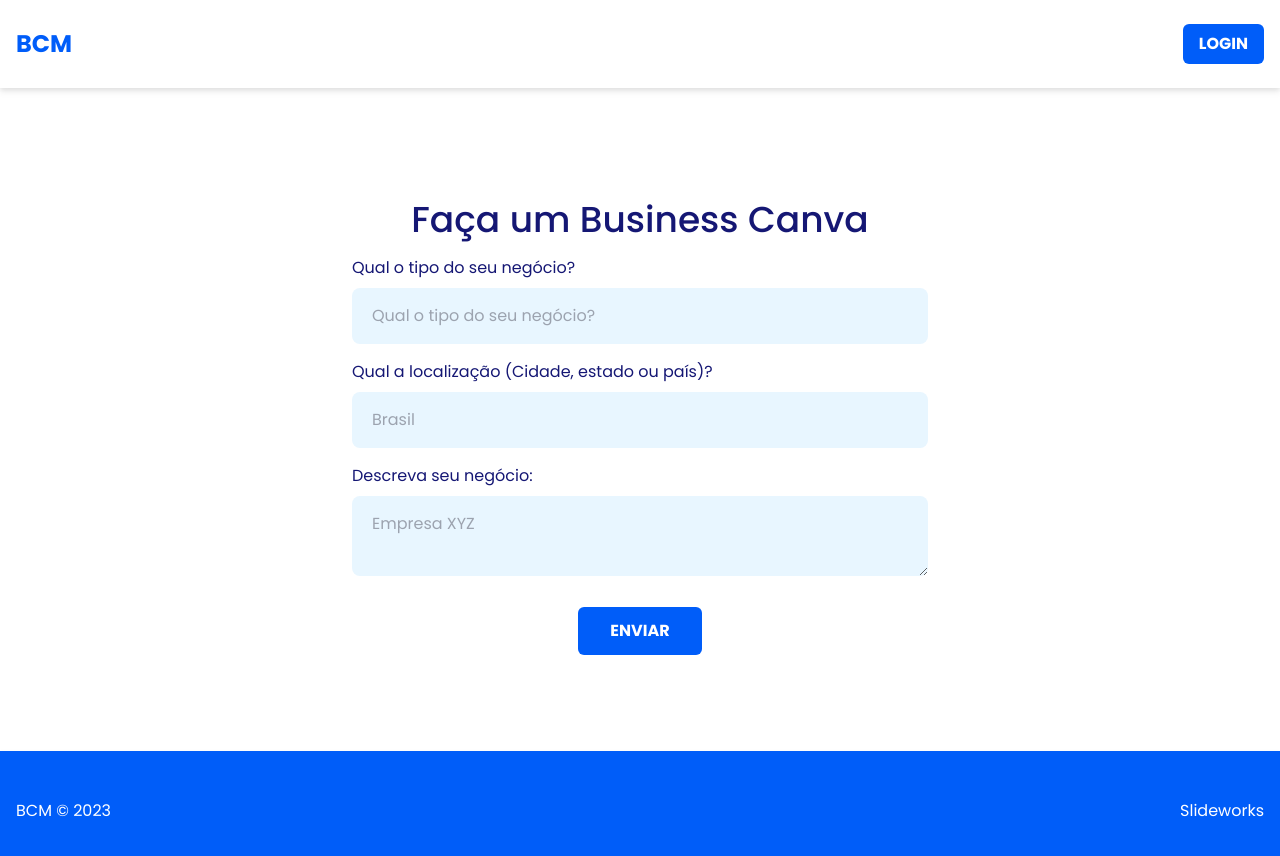
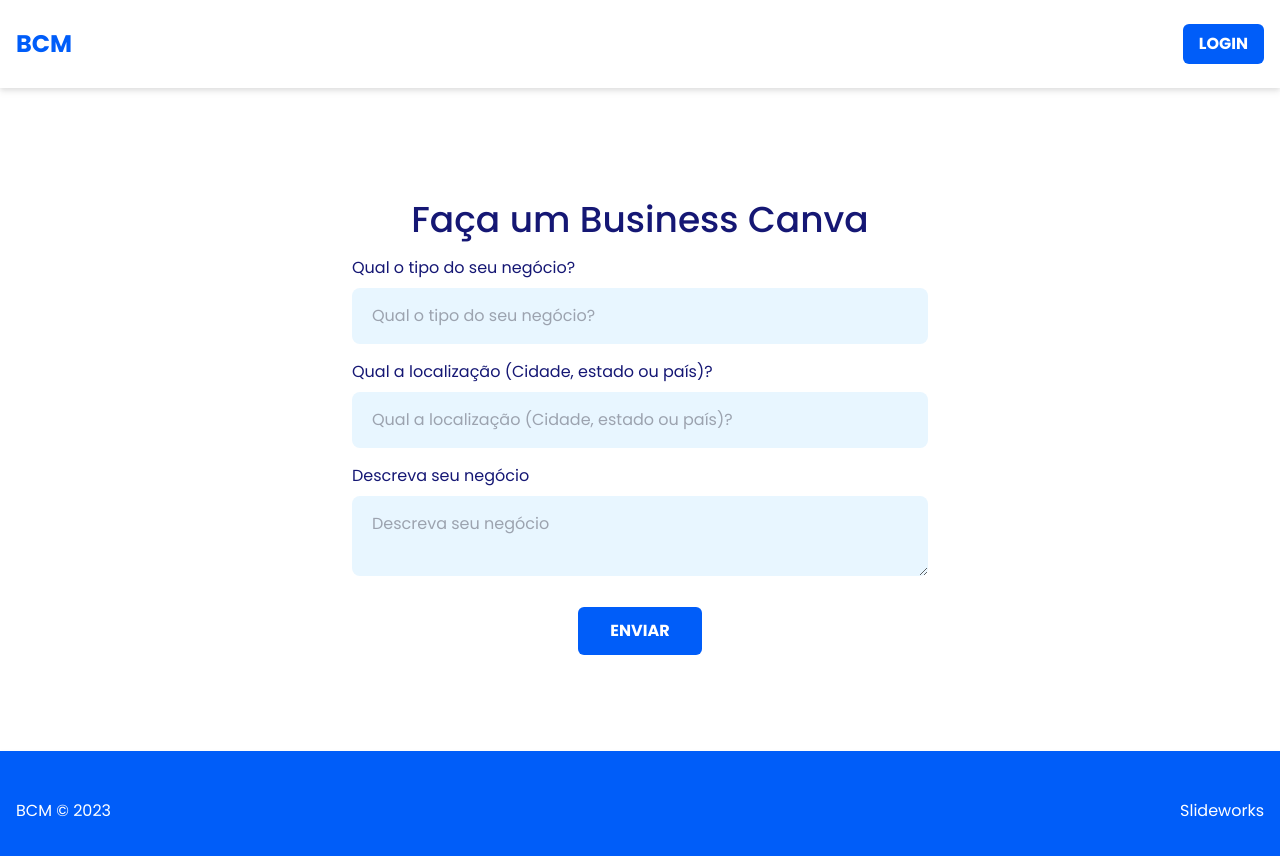
Before and after one commit to developerlucasmarques/business-canvas-gpt-client, a Next.js app: page / in a window 1280 px wide. Shown: the top 856 px of the page. Built offline with nearby package versions, Linux system fonts and the light colour scheme; no server answers.

Commit message:
feat: add new textarea component

```diff
--- a/src/app/page.tsx
+++ b/src/app/page.tsx
@@ -3,6 +3,7 @@ import { useEffect, useState } from 'react'
 import { useForm } from 'react-hook-form'
 
 import { Input } from '@/components/form/input'
+import { Textarea } from '@/components/form/textarea'
 
 export default function Home() {
   const { control } = useForm()
@@ -43,27 +44,18 @@ export default function Home() {
           <Input
             control={control}
             name="business-type"
-            placeholder="Qual o tipo do seu negócio?
-
-"
+            placeholder="Qual o tipo do seu negócio?"
           />
-          <div className="w-full">
-            <p className="mb-2 text-blue-950">
-              Qual a localização (Cidade, estado ou país)?
-            </p>
-            <input
-              type="text"
-              className="w-full rounded-lg bg-blue-200 px-5 py-4 text-blue-950 transition-all"
-              placeholder="Brasil"
-            />
-          </div>
-          <div className="w-full">
-            <p className="mb-2 text-blue-950">Descreva seu negócio:</p>
-            <textarea
-              className="w-full rounded-lg bg-blue-200 px-5 py-4 text-blue-950 transition-all"
-              placeholder="Empresa XYZ"
-            />
-          </div>
+          <Input
+            control={control}
+            name="business-localization"
+            placeholder="Qual a localização (Cidade, estado ou país)?"
+          />
+          <Textarea
+            control={control}
+            name="about-business"
+            placeholder="Descreva seu negócio"
+          />
           <button className="mt-2 max-w-xs rounded-md border-none bg-blue-500 px-8 py-3 font-bold uppercase text-white transition-all hover:bg-blue-950">
             Enviar
           </button>
--- /dev/null
+++ b/src/components/form/textarea/index.tsx
@@ -0,0 +1,30 @@
+import { TextareaHTMLAttributes } from 'react'
+import { Control, Controller } from 'react-hook-form'
+
+interface TextareaProps extends TextareaHTMLAttributes<HTMLTextAreaElement> {
+  control: Control
+  name: string
+  placeholder: string
+}
+
+export function Textarea({ control, name, placeholder }: TextareaProps) {
+  return (
+    <Controller
+      control={control}
+      name={name}
+      render={({ field: { name, onBlur, onChange, value } }) => (
+        <div className="w-full">
+          <p className="mb-2 text-blue-950">{placeholder}</p>
+          <textarea
+            value={value}
+            name={name}
+            onBlur={onBlur}
+            onChange={onChange}
+            className="w-full rounded-lg bg-blue-200 px-5 py-4 text-blue-950 transition-all"
+            placeholder={placeholder}
+          />
+        </div>
+      )}
+    />
+  )
+}
```
